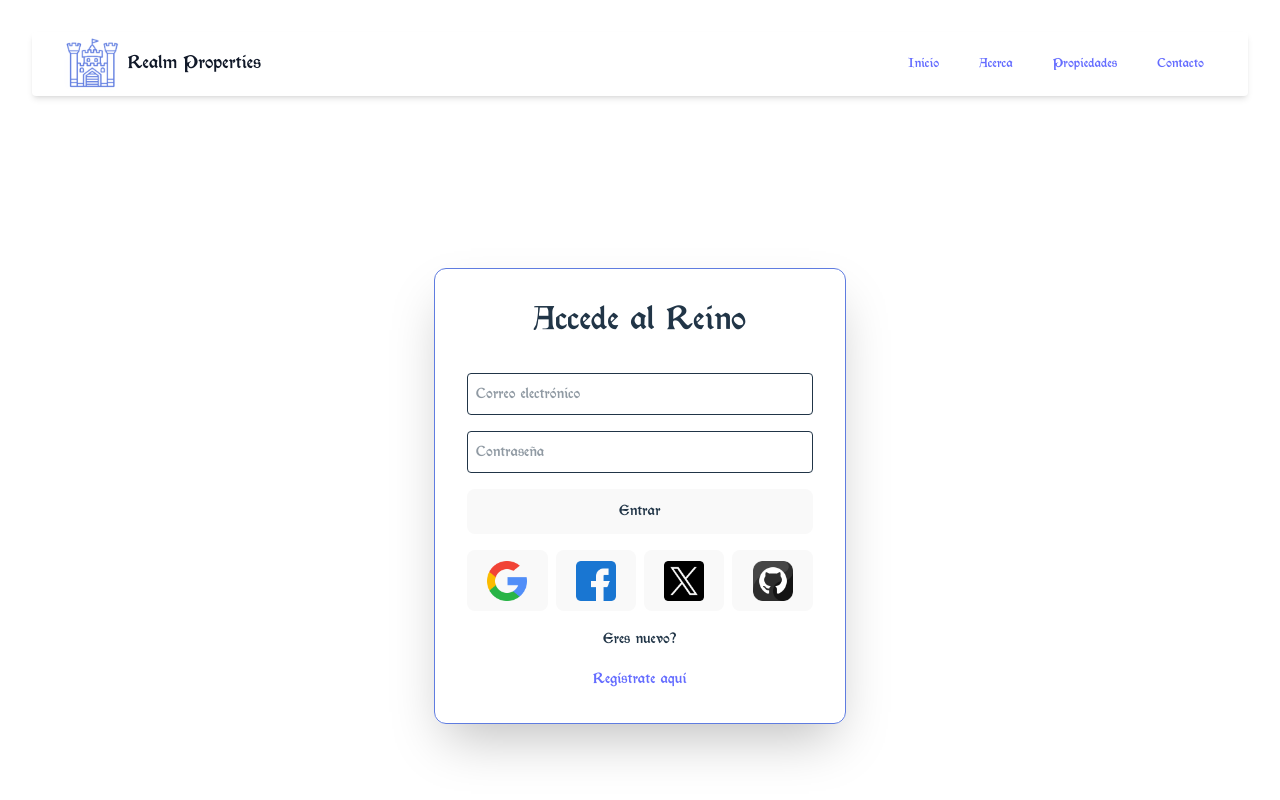
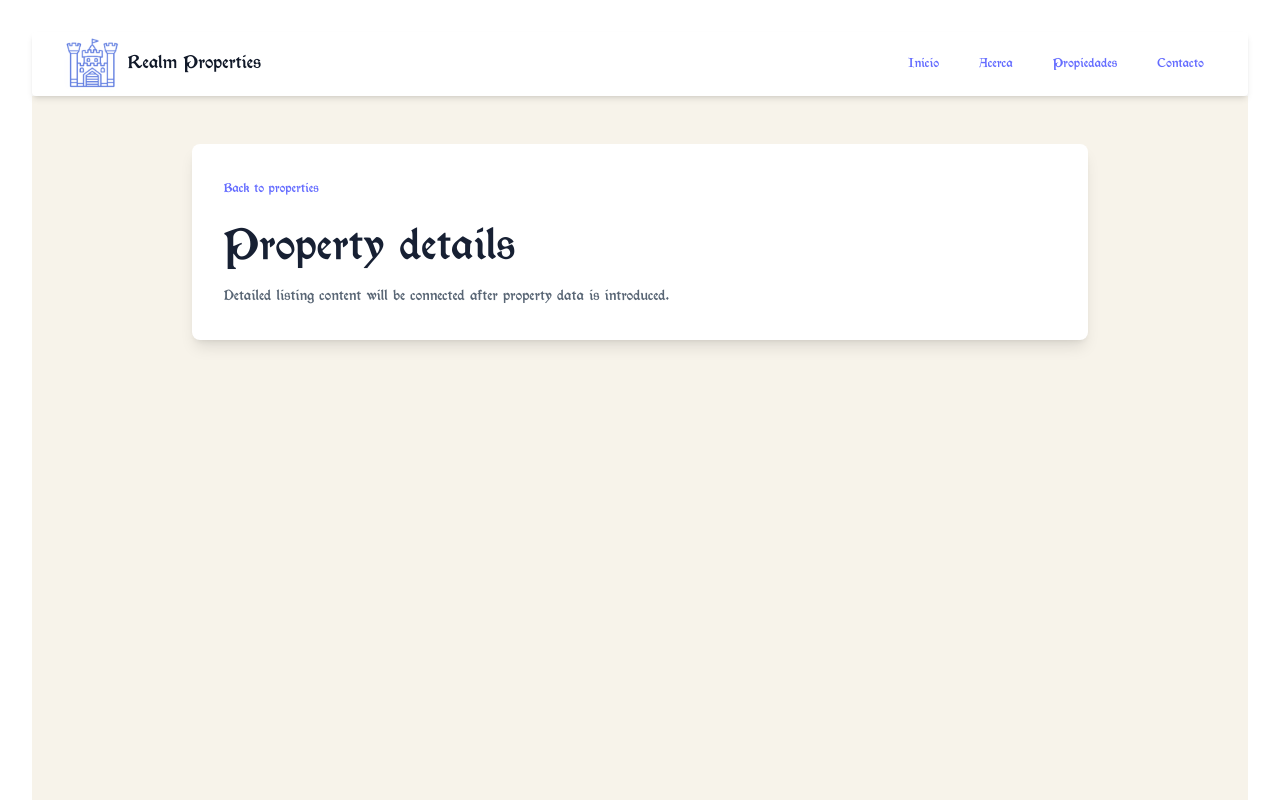
Before and after one commit to cubandeveloper89/realestate, a Vue app: page /properties/1 in a window 1280 px wide. Shown: the top 800 px of the page. Built offline with nearby package versions, Linux system fonts and the light colour scheme.

Commit message:
feat: set up public router foundation

```diff
--- a/src/App.vue
+++ b/src/App.vue
@@ -1,26 +1,10 @@
 <script setup lang="ts">
 import Footer from "./components/Footer.vue";
 import HeaderComponent from "./components/HeaderComponent.vue";
-
 </script>
 
 <template>
   <HeaderComponent />
-  <router-view></router-view>
+  <router-view />
   <Footer />
 </template>
-
-<style scoped>
-.logo {
-  height: 6em;
-  padding: 1.5em;
-  will-change: filter;
-  transition: filter 300ms;
-}
-.logo:hover {
-  filter: drop-shadow(0 0 2em #646cffaa);
-}
-.logo.vue:hover {
-  filter: drop-shadow(0 0 2em #42b883aa);
-}
-</style>
--- a/src/router/index.ts
+++ b/src/router/index.ts
@@ -1,23 +1,30 @@
-import { createMemoryHistory, createRouter } from "vue-router";
+import { createRouter, createWebHistory } from "vue-router";
 import LoginView from "../views/auth/LoginView.vue";
+import RegisterView from "../views/auth/RegisterView.vue";
 import HomeView from "../views/HomeView.vue";
+import AboutView from "../views/AboutView.vue";
 import ContactView from "../views/ContactView.vue";
 import PropertiesView from "../views/PropertiesView.vue";
-import AboutView from "../views/AboutView.vue";
-import RegisterView from "../views/auth/RegisterView.vue";
+import PropertyDetailView from "../views/PropertyDetailView.vue";
 
 const routes = [
-  { path: "/", component: LoginView },
-  { path: "/login", component: LoginView },
-  { path: "/home", component: HomeView },
-  { path: "/register", component: RegisterView },
-  { path: "/contact", component: ContactView },
-  { path: "/properties", component: PropertiesView },
-  { path: "/about", component: AboutView },
+  { path: "/", redirect: "/home" },
+  { path: "/home", name: "home", component: HomeView },
+  { path: "/about", name: "about", component: AboutView },
+  { path: "/properties", name: "properties", component: PropertiesView },
+  {
+    path: "/properties/:slug",
+    name: "property-detail",
+    component: PropertyDetailView,
+    props: true,
+  },
+  { path: "/contact", name: "contact", component: ContactView },
+  { path: "/login", name: "login", component: LoginView },
+  { path: "/register", name: "register", component: RegisterView },
 ];
 
 const router = createRouter({
-  history: createMemoryHistory(),
+  history: createWebHistory(),
   routes,
 });
 
--- /dev/null
+++ b/src/views/PropertyDetailView.vue
@@ -0,0 +1,13 @@
+<template>
+  <main class="min-h-screen bg-[#f7f3ea] px-6 py-12 text-[#1f2933]">
+    <section class="mx-auto max-w-4xl rounded-lg bg-white p-8 text-left shadow-lg">
+      <router-link to="/properties" class="text-sm font-semibold text-[#5F7CE0]">
+        Back to properties
+      </router-link>
+      <h1 class="mt-6 font-ancient text-5xl text-[#172033]">Property details</h1>
+      <p class="mt-3 text-[#596675]">
+        Detailed listing content will be connected after property data is introduced.
+      </p>
+    </section>
+  </main>
+</template>
```
